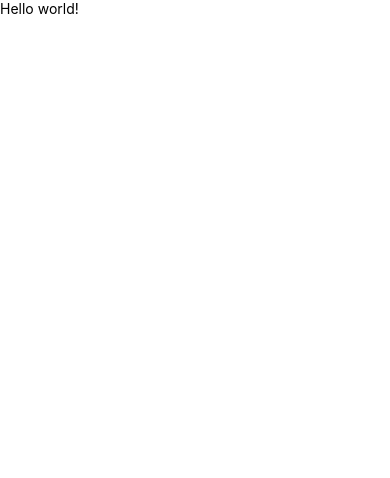
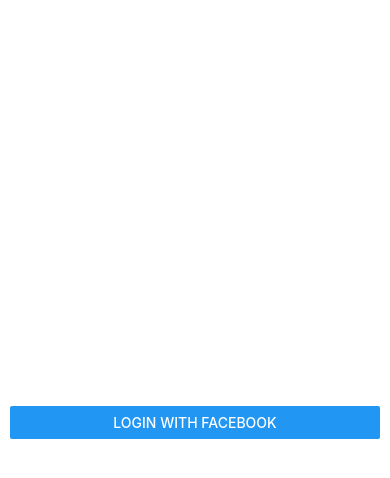
Before and after one commit to uit2712/RNFacebookSdk, a React Native app: screen / in a window 390 px wide. Shown: the top 478 px of the page. Built offline with nearby package versions, Linux system fonts and the light colour scheme.

Commit message:
install fbsdk

```diff
--- a/App.js
+++ b/App.js
@@ -6,20 +6,69 @@
  * @flow
  */
 
-import React from 'react';
+import React, { useState } from 'react';
 import {
     StyleSheet,
-    Text,
+    Button,
+    View,
 } from 'react-native';
+import { AccessToken, LoginManager, LoginResult } from 'react-native-fbsdk';
 
 function App() {
     return (
-        <Text>Hello world!</Text>
+        <View style={styles.container}>
+            <LoginButton/>
+        </View>
     );
 };
 
+function LoginButton() {
+    const [loggedIn, setLoggedIn] = useState(false);
+
+    function login() {
+        LoginManager.logInWithPermissions(['public_profile']).then((result: LoginResult) => {
+            if (result.error) {
+                console.log('Error: ', result.error);
+            } else {
+                if (result.isCancelled) {
+                    console.log('Login is cancelled');
+                } else {
+                    setLoggedIn(true);
+                    console.log('Logged in');
+                }
+            }
+        })
+    }
+
+    function logout() {
+        LoginManager.logOut();
+        setLoggedIn(false);
+        console.log('Logout');
+    }
+
+    if (loggedIn)
+        return (
+            <Button
+                title='Logout Facebook'
+                onPress={logout}
+            />
+        )
+
+    return (
+        <Button
+            title='Login with Facebook'
+            onPress={login}
+        />
+    )
+}
+
 const styles = StyleSheet.create({
-
+    container: {
+        flex: 1,
+        justifyContent: 'center',
+        alignContent: 'center',
+        padding: 10,
+    }
 });
 
 export default App;
--- a/package.json
+++ b/package.json
@@ -11,7 +11,8 @@
   },
   "dependencies": {
     "react": "16.9.0",
-    "react-native": "0.61.5"
+    "react-native": "^0.61.5",
+    "react-native-fbsdk": "^1.1.2"
   },
   "devDependencies": {
     "@babel/core": "7.8.6",
```
Also changed, not shown: steps.txt (added), 10 other files (tests, documents, lock files or other folders).
